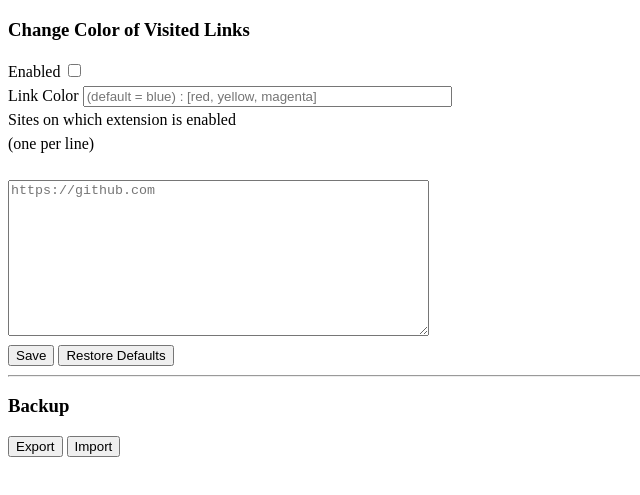
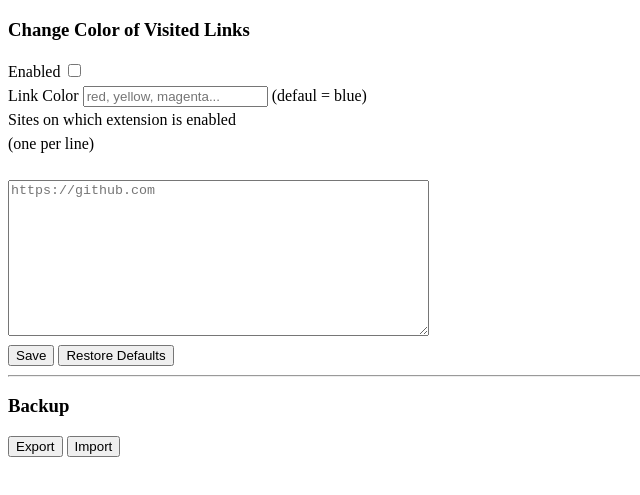
Before and after one commit to edoreld/mark-as-read, a browser extension: page markasread/options.html in a window 1280 px wide. Shown: the part 61-556 px from the top of the page, without its empty margins (0-640 px from the left). Drawn offline with Linux system fonts and the light colour scheme.

Commit message:
Update linkColor placeholder

```diff
--- a/markasread/options.html
+++ b/markasread/options.html
@@ -15,7 +15,8 @@
 			</div>
 			<div class="row">
 				<label for="linkColor">Link Color</label>
-				<input id="linkColor" type="text" placeholder="(default = blue) : [red, yellow, magenta]" size="43"/>
+				<input id="linkColor" type="text" placeholder="red, yellow, magenta..." size="20"/>
+				<label type="text" size="20">(defaul = blue)</label>
 			</div>
 			<div class="row">
 				<label for="sites"
```
